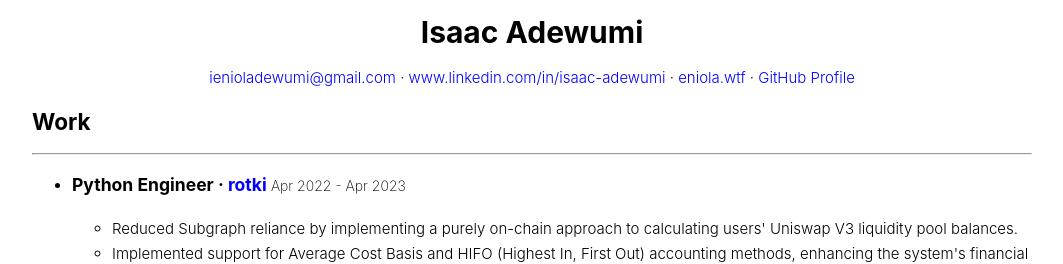
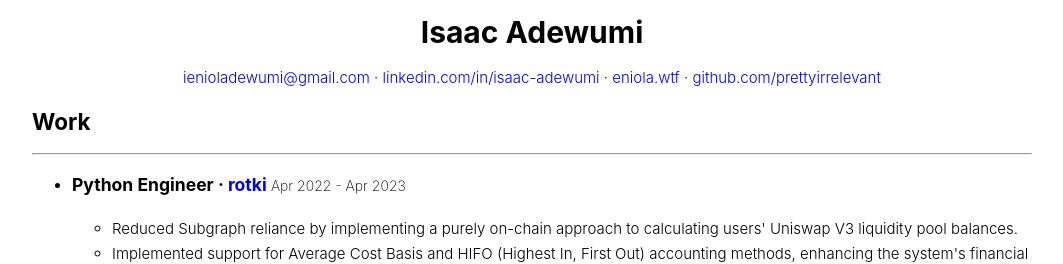
Before and after one commit to prettyirrelevant/eniola.wtf, a Jekyll site: the page cv.html, which Jekyll copies as it is, in a window 1280 px wide. Shown: the top 264 px of the page, without its empty margins (108-1171 px from the left). Built offline with Jekyll 4.4.1, drawn with Linux system fonts in a browser that asks for light colours.

Commit message:
Update LinkedIn and GitHub links in CV

```diff
--- a/cv.html
+++ b/cv.html
@@ -13,9 +13,9 @@
         <h1>Isaac Adewumi</h1>
         <nav>
             <a href="mailto:ienioladewumi@gmail.com">ienioladewumi@gmail.com</a> ·
-            <a href="https://www.linkedin.com/in/isaac-adewumi">www.linkedin.com/in/isaac-adewumi</a> ·
+            <a href="https://www.linkedin.com/in/isaac-adewumi">linkedin.com/in/isaac-adewumi</a> ·
             <a href="https://eniola.wtf">eniola.wtf</a> ·
-            <a href="https://github.com/prettyirrelevant">GitHub Profile</a>
+            <a href="https://github.com/prettyirrelevant">github.com/prettyirrelevant</a>
         </nav>
     </center>
 
```
